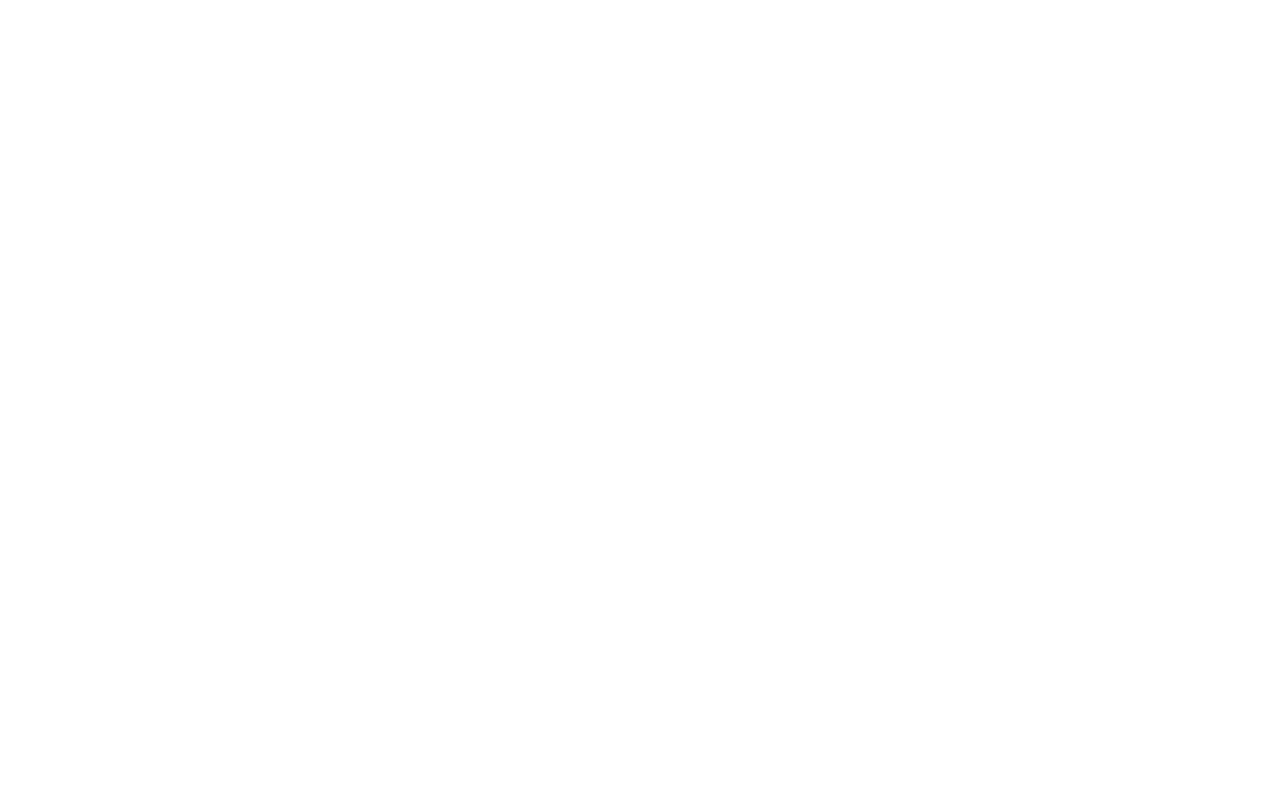
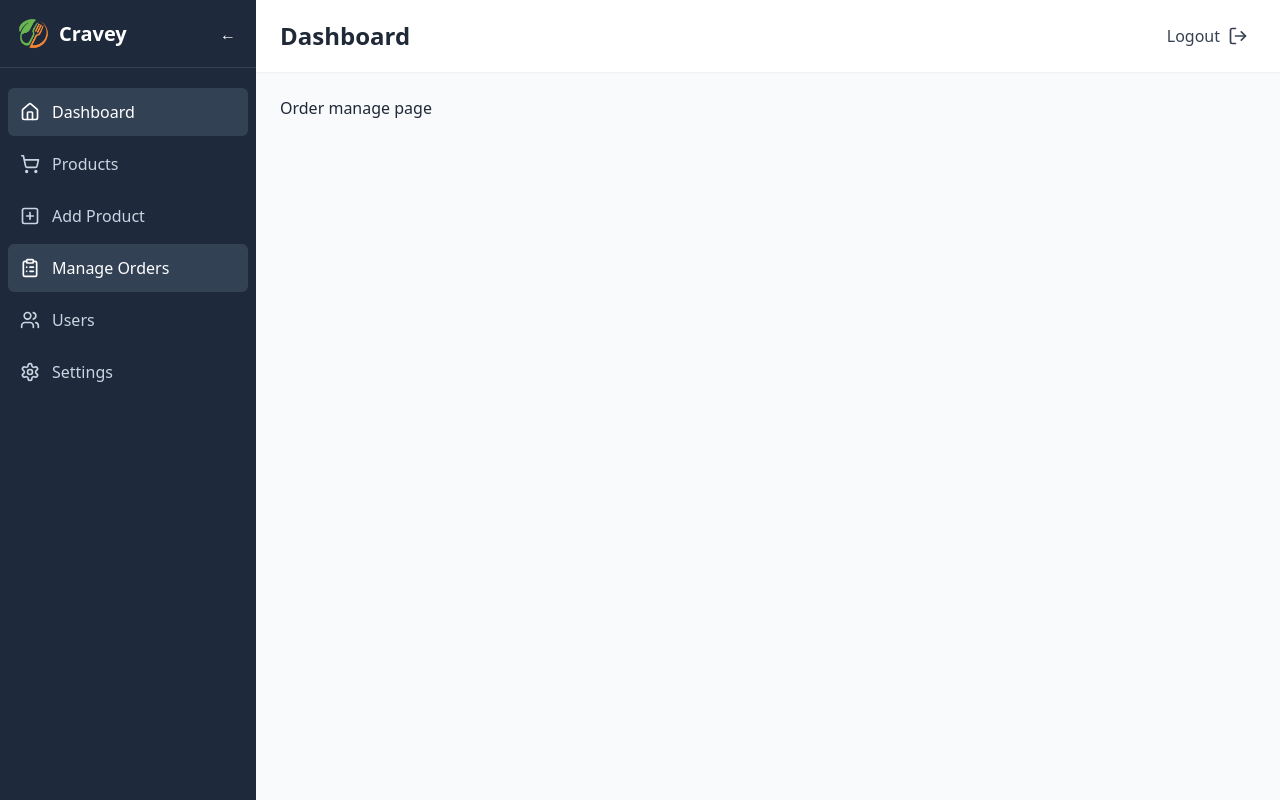
Before and after one commit to tuhin92/Cravey-client, a React app: page /dashboard/manage-orders in a window 1280 px wide. Before the commit this address had no page. Built offline with nearby package versions, Linux system fonts and the light colour scheme; the HTML template or start-up script is replaced by a standard one.

Commit message:
update dashboard , remove update products and delete products , add manage products

```diff
--- a/src/main.jsx
+++ b/src/main.jsx
@@ -10,9 +10,8 @@ import Services from "./pages/Services";
 import AddProduct from "./pages/Dashboard/AddProduct/AddProduct";
 import Dashboard from "./pages/Dashboard/Dashboard";
 import DashboardLayout from "./pages/Dashboard/Layout/DashboardLayout";
-import UpdateProducts from "./pages/Dashboard/UpdateProducts/UpdateProducts";
-import DeleteProducts from "./pages/Dashboard/DeleteProducts/DeleteProducts";
 import Products from "./pages/Dashboard/Products/Products";
+import ManageOrders from "./pages/Dashboard/Manage Orders/ManageOrders";
 
 // Create a root and render the App component
 const root = createRoot(document.getElementById("root"));
@@ -32,9 +31,8 @@ root.render(
         <Route path="/dashboard" element={<DashboardLayout />}>
           <Route index element={<Dashboard />} />
           <Route path="add-product" element={<AddProduct />} />
-          <Route path="update-product" element={<UpdateProducts />} />
-          <Route path="delete-product" element={<DeleteProducts />} />
           <Route path="products" element={<Products />} />
+          <Route path="manage-orders" element={<ManageOrders />} />
         </Route>
       </Routes>
     </BrowserRouter>
--- a/src/pages/Dashboard/DeleteProducts/DeleteProducts.jsx
+++ /dev/null
@@ -1,11 +0,0 @@
-import React from 'react';
-
-const DeleteProducts = () => {
-    return (
-        <div>
-            <h2>Delete a products page</h2>
-        </div>
-    );
-};
-
-export default DeleteProducts;
--- a/src/pages/Dashboard/Layout/DashboardLayout.jsx
+++ b/src/pages/Dashboard/Layout/DashboardLayout.jsx
@@ -1,5 +1,5 @@
 import { Outlet, NavLink } from "react-router-dom";
-import { Home, ShoppingCart, PlusSquare, Edit, Trash2, Users, Settings, LogOut, Menu, X, Image } from "lucide-react";
+import { Home, ShoppingCart, PlusSquare, Edit, Trash2, Users, Settings, LogOut, Menu, X, Image, ClipboardList } from "lucide-react";
 import { useState, useEffect } from "react";
 
 const DashboardLayout = () => {
@@ -60,8 +60,7 @@ const DashboardLayout = () => {
             <NavItem to="/dashboard" icon={<Home size={20} />} label="Dashboard" collapsed={collapsed} />
             <NavItem to="/dashboard/products" icon={<ShoppingCart size={20} />} label="Products" collapsed={collapsed} />
             <NavItem to="/dashboard/add-product" icon={<PlusSquare size={20} />} label="Add Product" collapsed={collapsed} />
-            <NavItem to="/dashboard/update-product" icon={<Edit size={20} />} label="Update Product" collapsed={collapsed} />
-            <NavItem to="/dashboard/delete-product" icon={<Trash2 size={20} />} label="Delete Product" collapsed={collapsed} />
+            <NavItem to="/dashboard/manage-orders" icon={<ClipboardList size={20} />} label="Manage Orders" collapsed={collapsed} />
             <NavItem to="/dashboard/users" icon={<Users size={20} />} label="Users" collapsed={collapsed} />
             <NavItem to="/dashboard/settings" icon={<Settings size={20} />} label="Settings" collapsed={collapsed} />
           </ul>
--- /dev/null
+++ b/src/pages/Dashboard/Manage Orders/ManageOrders.jsx
@@ -0,0 +1,11 @@
+import React from 'react';
+
+const ManageOrders = () => {
+    return (
+        <div>
+            <h2>Order manage page</h2>
+        </div>
+    );
+};
+
+export default ManageOrders;
--- a/src/pages/Dashboard/UpdateProducts/UpdateProducts.jsx
+++ /dev/null
@@ -1,11 +0,0 @@
-import React from 'react';
-
-const UpdateProducts = () => {
-    return (
-        <div>
-            <h2>Update products page</h2>
-        </div>
-    );
-};
-
-export default UpdateProducts;
```
